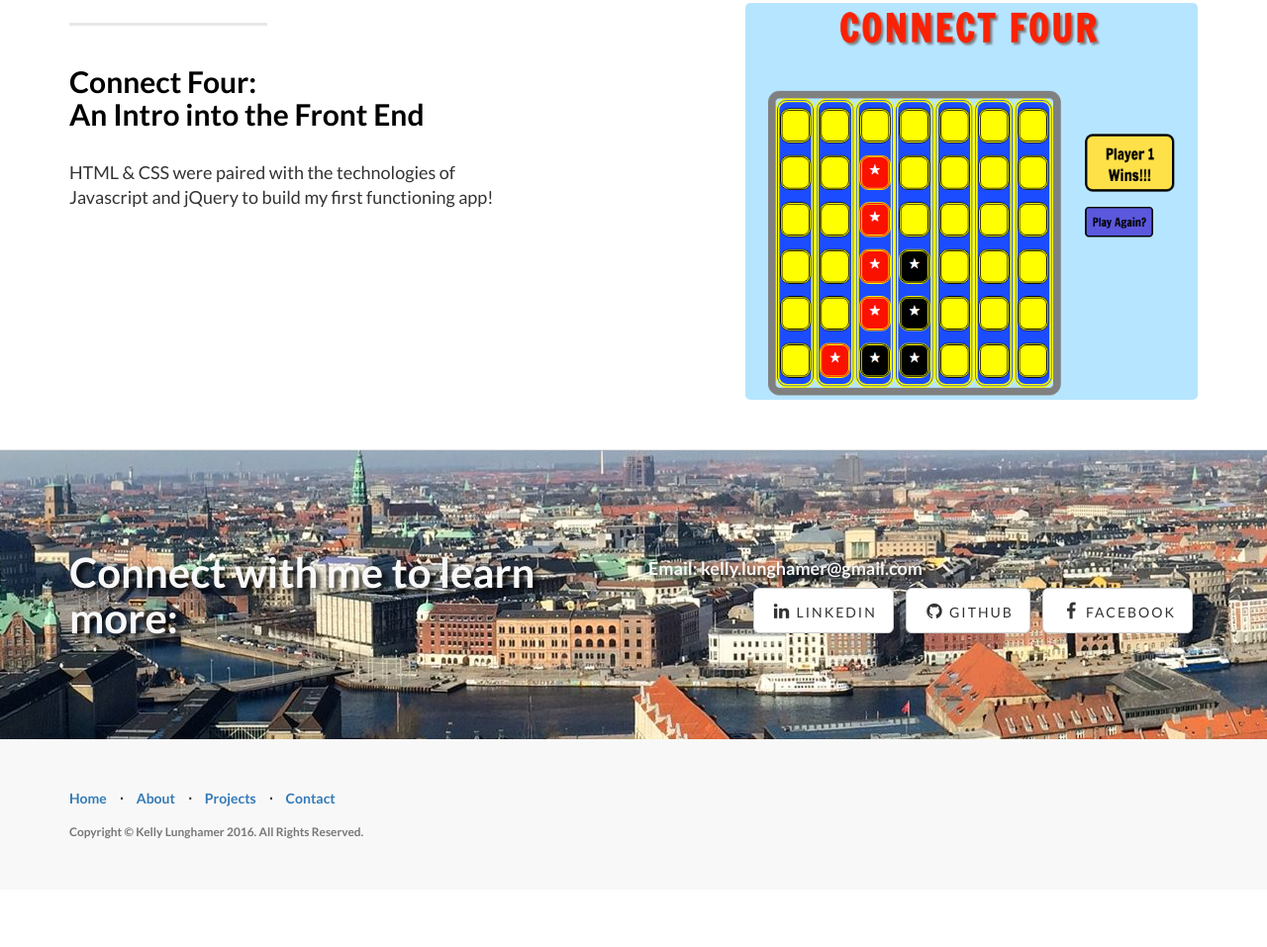
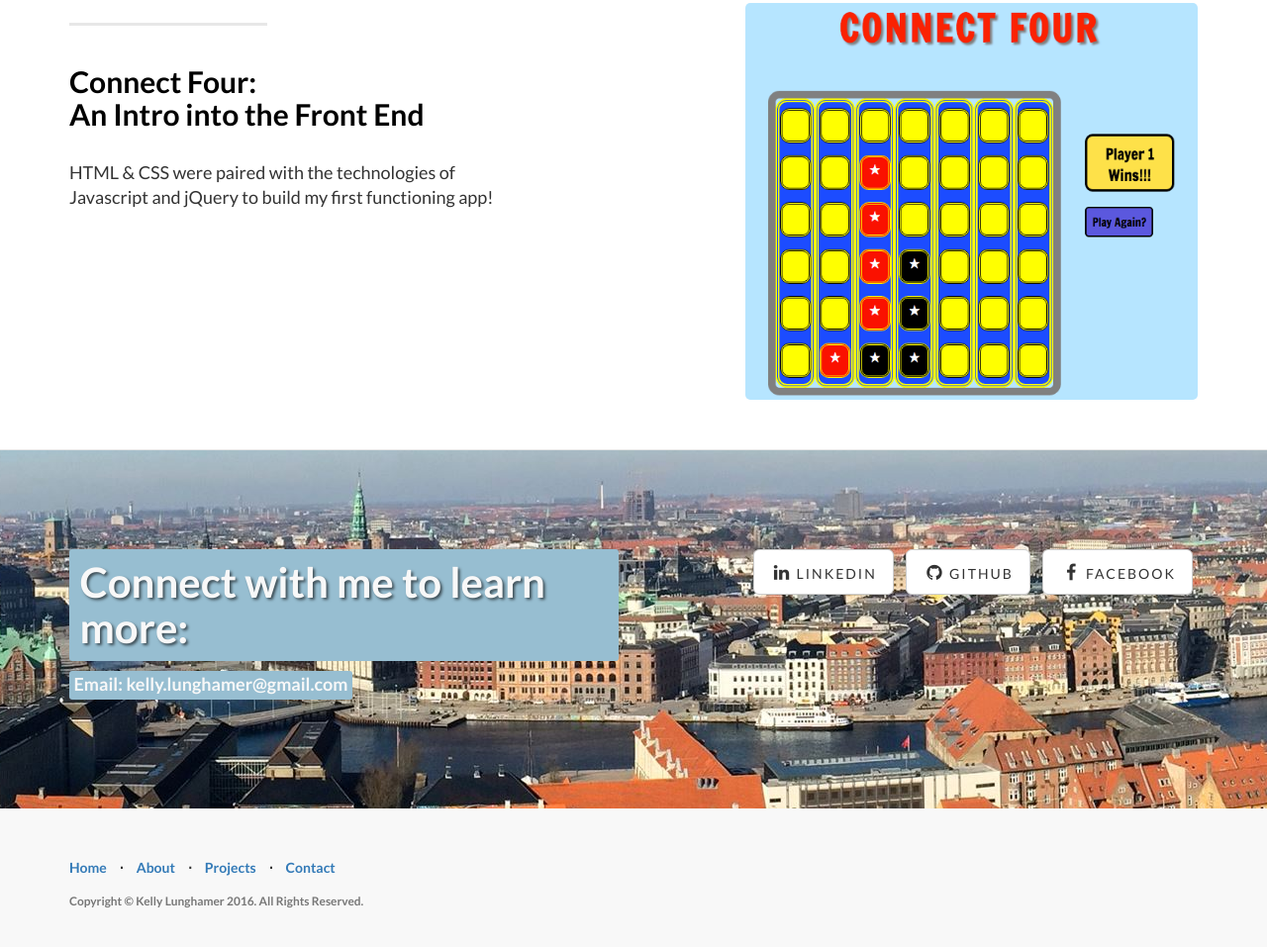
Before and after one commit to klunghamer/MyWebsite, a plain HTML site: page index.html in a window 1280 px wide. Shown: the part 1802-2759 px from the top of the page at 99% size. Before the commit the page ends 2701 px from the top, so only its background shows below. Drawn offline with Linux system fonts and the light colour scheme; files that its build step writes are made by us from their sources.

Commit message:
Updated email

```diff
--- a/custom.css
+++ b/custom.css
@@ -15,7 +15,11 @@
 }
 
 #contrast {
-  text-shadow: 4px 4px 5px rgba(0,0,0,0.9)
+  /*text-shadow: 4px 4px 5px rgba(0,0,0,0.9)*/
+  background-color: #97BED1;
+  padding: .25em;
+  border-radius: 3px;
+  display: inline-block;
 }
 
 .project-link {
@@ -26,9 +30,6 @@
   color: black;
 }
 
-.span {
-  font-weight: 800;
-}
 
 @media (min-width: 786px) {
   .kelly {
--- a/index.html
+++ b/index.html
@@ -191,9 +191,6 @@
                     <h2 id="contrast">Connect with me to learn more:</h2>
                 </div>
                 <div class="col-lg-6">
-                    <h4 id="contrast">Email: kelly.lunghamer@gmail.com</h2>
-                </div>
-                <div class="col-lg-6">
                     <ul class="list-inline banner-social-buttons">
                       <li>
                           <a href="https://www.linkedin.com/in/kellylunghamer" class="btn btn-default btn-lg"><i class="fa fa-linkedin fa-fw"></i> <span class="network-name">Linkedin</span></a>
@@ -206,6 +203,9 @@
                           <a href="https://www.facebook.com/klunghamer" class="btn btn-default btn-lg"><i class="fa fa-facebook fa-fw"></i> <span class="network-name">Facebook</span></a>
                       </li>
                     </ul>
+                </div><br>
+                <div class="col-lg-12">
+                    <h4 id="contrast">Email: kelly.lunghamer@gmail.com</h2>
                 </div>
             </div>
 
```
